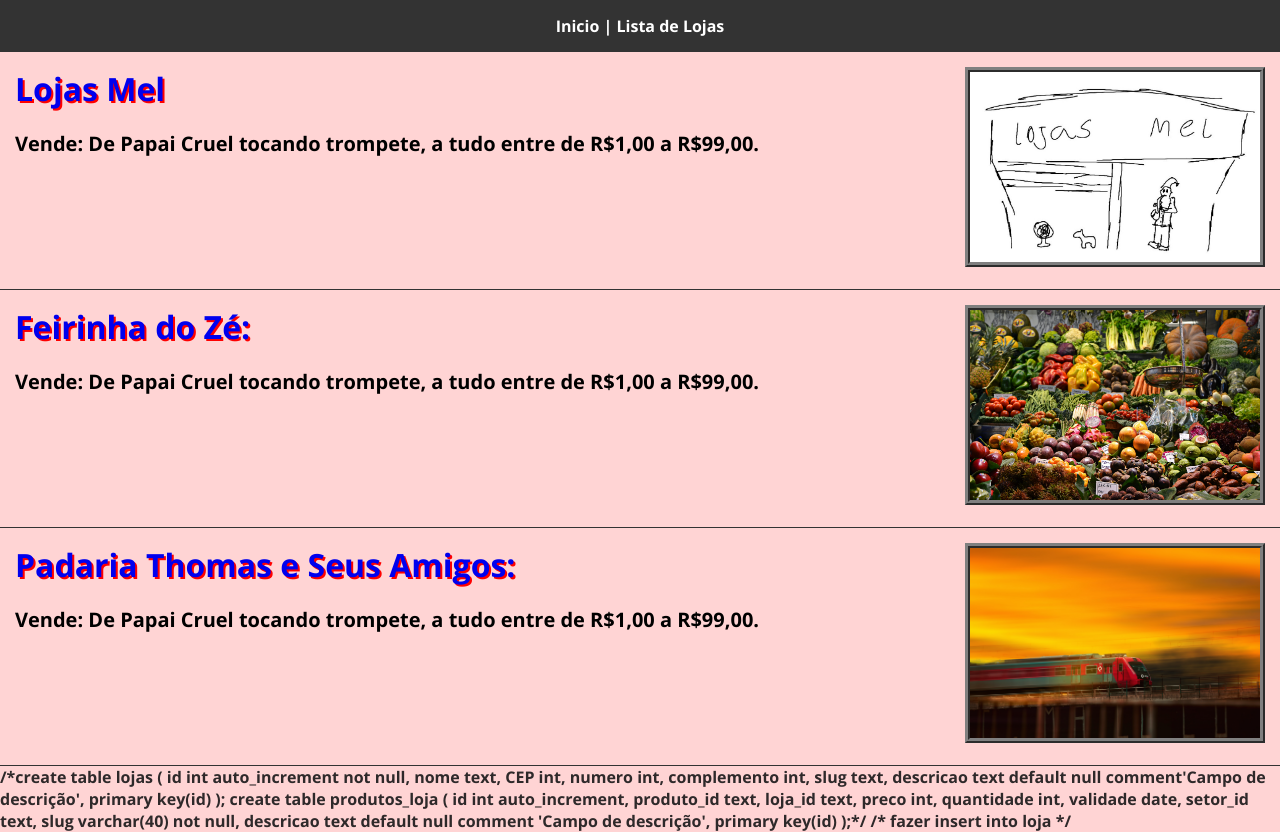
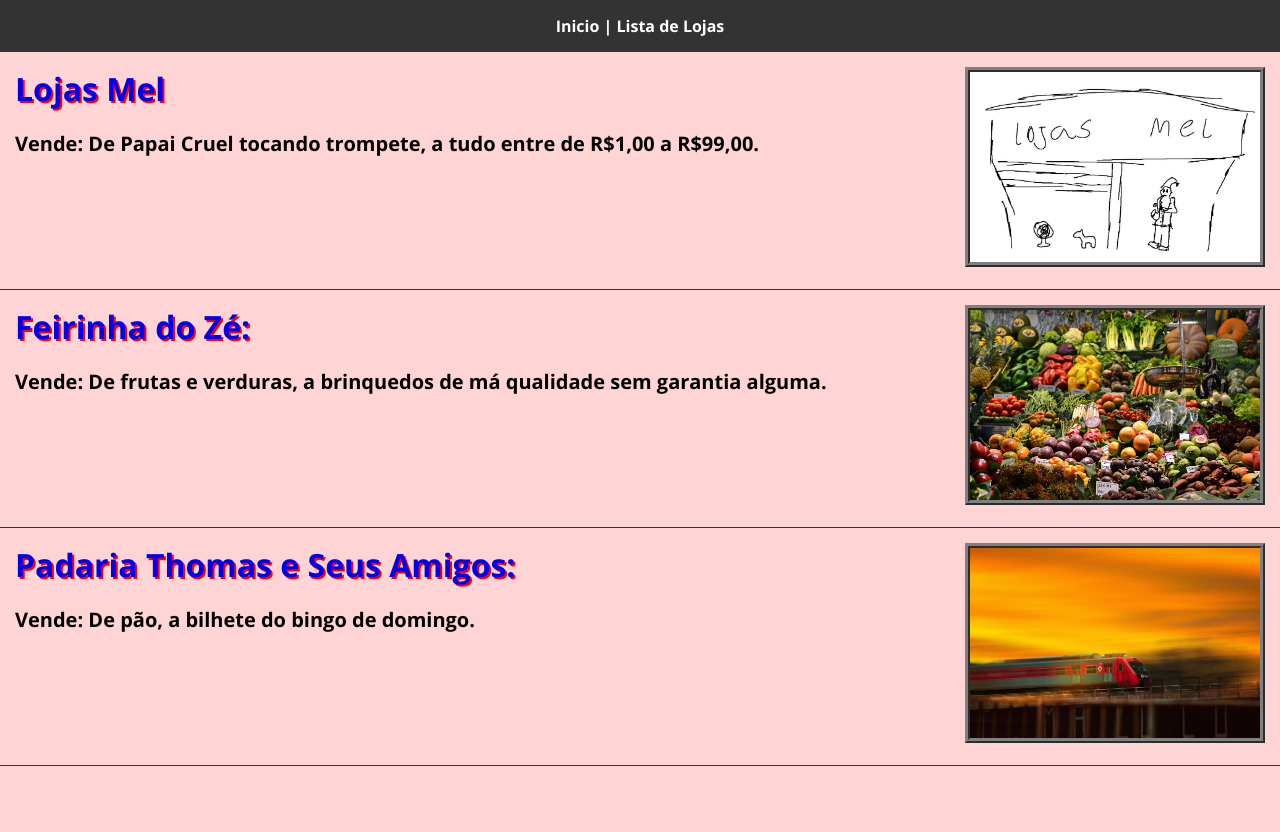
Before and after one commit to thomasflx/compras-lojas-learn, a PHP site: page /compras-lojas-learn/lista-lojas.php in a window 1280 px wide. After the commit the page ends 766 px from the top, so only its background shows below. Run offline with PHP 8.4, Linux system fonts and the light colour scheme.

Commit message:
resolvi o foreach do lista-lojas, vlw Thomas

```diff
--- a/banco/create_table_lojas.sql
+++ b/banco/create_table_lojas.sql
@@ -7,7 +7,7 @@ create table lojas (
     numero varchar(10) not null,
     complemento varchar(255) not null,
     descricao text default null comment 'Campo de descrição',
-	slug varchar(40) not null comment 'slug é o nome pra colocar na url, ouseja ele curto sem caractere especial e sem espaços, pode-usar-tracos',
+	slug varchar(40) not null comment 'slug é o nome pra colocar na url, ou seja ele curto sem caractere especial e sem espaços, pode-usar-tracos',
 
 	primary key(id),
 	unique(slug)
--- a/lista-lojas.php
+++ b/lista-lojas.php
@@ -128,7 +128,7 @@ $lojas = array(
 						<a class="loja-subtitulo" href="http://localhost/compras-lojas-learn/lista-produtos-loja.php">
 							<p>
 								<?php
-								echo $lojas[0]['descricao'];
+								echo $loja['descricao'];
 								?>
 							</p>
 						</a>
@@ -142,29 +142,3 @@ $lojas = array(
 		</div>
 	</body>
 </html>
-
-/*create table  lojas ( id int auto_increment not null,
-	nome text,
-	CEP int,
-	numero int,
-	complemento int,
-	slug text,
-	descricao text default null comment'Campo de descrição',
-
-	primary key(id)
-);
-create table produtos_loja (
-	id int auto_increment,
-	produto_id text,
-	loja_id text,
-	preco int,
-	quantidade int,
-	validade date,
-	setor_id text,
-	slug varchar(40) not null,
-	descricao text default null comment 'Campo de descrição',
-
-	primary key(id)
-);*/
-
-/* fazer insert into loja */
```
